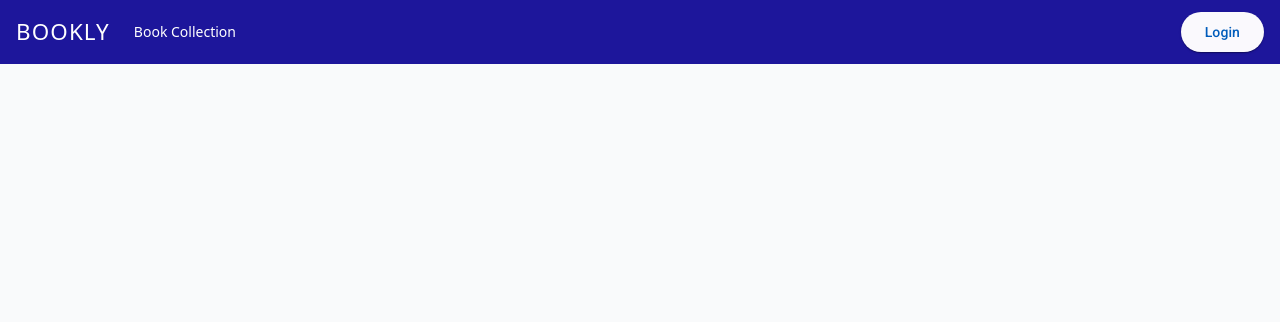
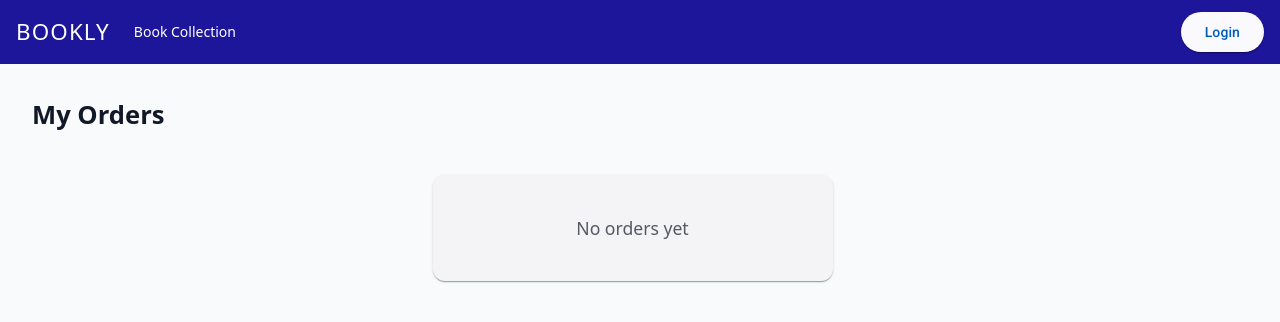
Before and after one commit to EddeCCC/book-shop, an Angular app: page /orders in a window 1280 px wide. Shown: the top 322 px of the page. Built offline with nearby package versions, Linux system fonts and the light colour scheme.

Commit message:
add orders page

```diff
--- a/src/app/orders/orders.html
+++ b/src/app/orders/orders.html
@@ -1,8 +1,36 @@
-<div>
-    @for (order of finishedOrders(); track order.id) {
-        <p> {{ order.id }}</p>
-        <p> {{ order.bookOrder.title }}</p>
-        <p> {{ order.location.address }}</p>
-        <p> {{ order.location.city }}</p>
-    }
+<div class="container orders-content">
+  <h2 class="page-title">My Orders</h2>
+
+  @if (finishedOrders().length === 0) {
+    <mat-card class="empty-state">
+      <mat-card-content>
+        <p>No orders yet</p>
+      </mat-card-content>
+    </mat-card>
+  } @else {
+    <div class="orders-list">
+      @for (order of finishedOrders(); track order.id) {
+        <mat-card class="order-card" appearance="outlined">
+          <mat-card-header>
+            <mat-card-title>Order #{{ order.id }}</mat-card-title>
+          </mat-card-header>
+
+          <mat-card-content>
+            <div class="order-row">
+              <span class="label">Book</span>
+              <span>{{ order.bookOrder.title }}</span>
+            </div>
+
+            <div class="order-row">
+              <span class="label">Shipping</span>
+              <span>
+                {{ order.location.address }}<br />
+                {{ order.location.city }}
+              </span>
+            </div>
+          </mat-card-content>
+        </mat-card>
+      }
+    </div>
+  }
 </div>
--- a/src/app/orders/orders.scss
+++ b/src/app/orders/orders.scss
@@ -0,0 +1,49 @@
+.page-title {
+  margin-bottom: 24px;
+  font-size: 1.6rem;
+  font-weight: 600;
+}
+
+.orders-list {
+  display: grid;
+  grid-template-columns: repeat(auto-fill, minmax(320px, 1fr));
+  gap: 16px;
+}
+
+.order-card {
+  border-radius: 12px;
+
+  mat-card-title {
+    font-size: 1.1rem;
+    font-weight: 600;
+  }
+
+  mat-card-subtitle {
+    opacity: 0.7;
+  }
+}
+
+.order-row {
+  display: grid;
+  grid-template-columns: 90px 1fr;
+  gap: 12px;
+  margin-bottom: 8px;
+
+  .label {
+    font-weight: 500;
+    color: rgba(0, 0, 0, 0.6);
+  }
+}
+
+.empty-state {
+  max-width: 400px;
+  margin: 40px auto;
+  text-align: center;
+  padding: 24px;
+
+  p {
+    margin: 0;
+    font-size: 1.1rem;
+    opacity: 0.7;
+  }
+}
--- a/src/app/orders/orders.ts
+++ b/src/app/orders/orders.ts
@@ -1,9 +1,10 @@
 import { Component, computed, inject } from '@angular/core';
 import { OrderService } from './order.service';
+import { MatCardModule } from '@angular/material/card';
 
 @Component({
   selector: 'app-orders',
-  imports: [],
+  imports: [MatCardModule],
   templateUrl: './orders.html',
   styleUrl: './orders.scss',
 })
```
